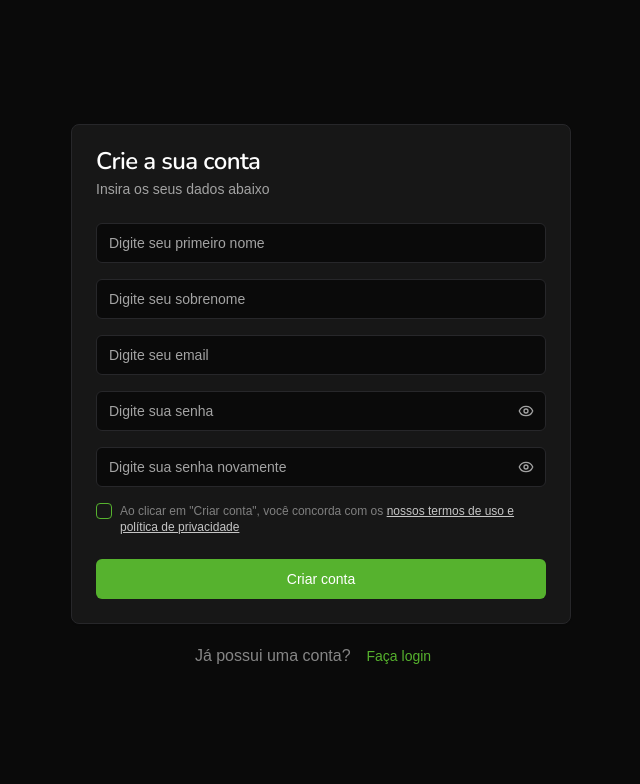
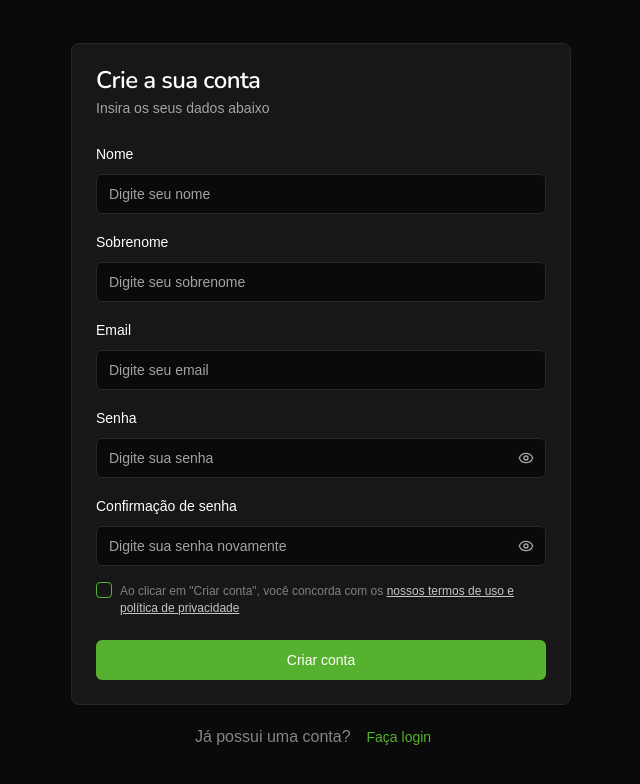
Before and after one commit to cerqMateus/fintrack, a React (Vite) app: page /signup in a window 1280 px wide. Shown: the top 784 px of the page, without its empty margins (319-959 px from the left). Built offline with nearby package versions, Linux system fonts and the light colour scheme; a web font is replaced by a local one.

Commit message:
feat: add form validation

```diff
--- a/package.json
+++ b/package.json
@@ -11,17 +11,20 @@
     "prepare": "husky"
   },
   "dependencies": {
+    "@hookform/resolvers": "^4.1.3",
     "@radix-ui/react-checkbox": "^1.1.4",
+    "@radix-ui/react-label": "^2.1.2",
     "@radix-ui/react-slot": "^1.1.2",
     "class-variance-authority": "^0.7.1",
     "clsx": "^2.1.1",
     "lucide-react": "^0.483.0",
     "react": "^18.3.1",
     "react-dom": "^18.3.1",
+    "react-hook-form": "^7.54.2",
     "react-router": "^7.1.1",
     "tailwind-merge": "^3.0.2",
     "tailwindcss-animate": "^1.0.7",
-    "zod": "^3.24.1"
+    "zod": "^3.24.2"
   },
   "devDependencies": {
     "@eslint/js": "^9.17.0",
--- a/src/components/PasswordInput.jsx
+++ b/src/components/PasswordInput.jsx
@@ -1,10 +1,11 @@
 import { EyeIcon, EyeOffIcon } from "lucide-react";
-import { useState } from "react";
+import { forwardRef, useState } from "react";
 
 import { Button } from "./ui/button";
 import { Input } from "./ui/input";
 
-const PasswordInput = ({ placeholder = "Digite sua senha" }) => {
+const PasswordInput = forwardRef(
+  ({ placeholder = "Digite sua senha", ...props }, ref) => {
     const [passwordIsVisible, setPasswordIsVisible] = useState(false);
 
     return (
@@ -12,6 +13,8 @@
         <Input
           type={passwordIsVisible ? "text" : "password"}
           placeholder={placeholder}
+          ref={ref}
+          {...props}
         ></Input>
         <Button
           variant="ghost"
@@ -22,6 +25,9 @@
         </Button>
       </div>
     );
-};
+  }
+);
+
+PasswordInput.displayName = "PasswordInput";
 
 export default PasswordInput;
--- /dev/null
+++ b/src/components/ui/form.jsx
@@ -0,0 +1,136 @@
+import { Slot } from "@radix-ui/react-slot";
+import * as React from "react";
+import { Controller, FormProvider, useFormContext } from "react-hook-form";
+
+import { Label } from "@/components/ui/label";
+import { cn } from "@/lib/utils";
+
+const Form = FormProvider;
+
+const FormFieldContext = React.createContext({});
+
+const FormField = ({ ...props }) => {
+  return (
+    <FormFieldContext.Provider value={{ name: props.name }}>
+      <Controller {...props} />
+    </FormFieldContext.Provider>
+  );
+};
+
+const useFormField = () => {
+  const fieldContext = React.useContext(FormFieldContext);
+  const itemContext = React.useContext(FormItemContext);
+  const { getFieldState, formState } = useFormContext();
+
+  const fieldState = getFieldState(fieldContext.name, formState);
+
+  if (!fieldContext) {
+    throw new Error("useFormField should be used within <FormField>");
+  }
+
+  const { id } = itemContext;
+
+  return {
+    id,
+    name: fieldContext.name,
+    formItemId: `${id}-form-item`,
+    formDescriptionId: `${id}-form-item-description`,
+    formMessageId: `${id}-form-item-message`,
+    ...fieldState,
+  };
+};
+
+const FormItemContext = React.createContext({});
+
+const FormItem = React.forwardRef(({ className, ...props }, ref) => {
+  const id = React.useId();
+
+  return (
+    <FormItemContext.Provider value={{ id }}>
+      <div ref={ref} className={cn("space-y-2", className)} {...props} />
+    </FormItemContext.Provider>
+  );
+});
+FormItem.displayName = "FormItem";
+
+const FormLabel = React.forwardRef(({ className, ...props }, ref) => {
+  const { error, formItemId } = useFormField();
+
+  return (
+    <Label
+      ref={ref}
+      className={cn(error && "text-destructive", className)}
+      htmlFor={formItemId}
+      {...props}
+    />
+  );
+});
+FormLabel.displayName = "FormLabel";
+
+const FormControl = React.forwardRef(({ ...props }, ref) => {
+  const { error, formItemId, formDescriptionId, formMessageId } =
+    useFormField();
+
+  return (
+    <Slot
+      ref={ref}
+      id={formItemId}
+      aria-describedby={
+        !error
+          ? `${formDescriptionId}`
+          : `${formDescriptionId} ${formMessageId}`
+      }
+      aria-invalid={!!error}
+      {...props}
+    />
+  );
+});
+FormControl.displayName = "FormControl";
+
+const FormDescription = React.forwardRef(({ className, ...props }, ref) => {
+  const { formDescriptionId } = useFormField();
+
+  return (
+    <p
+      ref={ref}
+      id={formDescriptionId}
+      className={cn("text-sm text-muted-foreground", className)}
+      {...props}
+    />
+  );
+});
+FormDescription.displayName = "FormDescription";
+
+const FormMessage = React.forwardRef(
+  ({ className, children, ...props }, ref) => {
+    const { error, formMessageId } = useFormField();
+    const body = error ? String(error?.message ?? "") : children;
+
+    if (!body) {
+      return null;
+    }
+
+    return (
+      <p
+        ref={ref}
+        id={formMessageId}
+        className={cn("text-sm font-medium text-destructive", className)}
+        {...props}
+      >
+        {body}
+      </p>
+    );
+  }
+);
+FormMessage.displayName = "FormMessage";
+
+export {
+  Form,
+  FormControl,
+  FormDescription,
+  FormField,
+  FormItem,
+  FormLabel,
+  FormMessage,
+  useFormField,
+};
--- /dev/null
+++ b/src/components/ui/label.jsx
@@ -0,0 +1,22 @@
+"use client";
+
+import * as LabelPrimitive from "@radix-ui/react-label";
+import { cva } from "class-variance-authority";
+import * as React from "react";
+
+import { cn } from "@/lib/utils";
+
+const labelVariants = cva(
+  "text-sm font-medium leading-none peer-disabled:cursor-not-allowed peer-disabled:opacity-70"
+);
+
+const Label = React.forwardRef(({ className, ...props }, ref) => (
+  <LabelPrimitive.Root
+    ref={ref}
+    className={cn(labelVariants(), className)}
+    {...props}
+  />
+));
+Label.displayName = LabelPrimitive.Root.displayName;
+
+export { Label };
--- a/src/pages/signup.jsx
+++ b/src/pages/signup.jsx
@@ -1,4 +1,6 @@
 /* eslint-disable react/no-unescaped-entities */
+import { zodResolver } from "@hookform/resolvers/zod";
+import { useForm } from "react-hook-form";
 import { Link } from "react-router";
 import { z } from "zod";
 
@@ -13,6 +15,14 @@
   CardTitle,
 } from "@/components/ui/card";
 import { Checkbox } from "@/components/ui/checkbox";
+import {
+  Form,
+  FormControl,
+  FormField,
+  FormItem,
+  FormLabel,
+  FormMessage,
+} from "@/components/ui/form";
 import { Input } from "@/components/ui/input";
 
 const signupSchema = z.object({
@@ -44,22 +54,116 @@
 
 console.log(signupSchema);
 const SignUpPage = () => {
+  const methods = useForm({
+    resolver: zodResolver(signupSchema),
+    defaultValues: {
+      firstName: "",
+      lastName: "",
+      email: "",
+      password: "",
+      passwordConfirmation: "",
+      terms: false,
+    },
+  });
+
+  const handleSubmit = (data) => {
+    console.log(data);
+  };
   return (
     <div className="flex h-screen w-screen flex-col items-center justify-center gap-3">
+      <Form {...methods}>
+        <form onSubmit={methods.handleSubmit(handleSubmit)}>
           <Card className="w-[500px]">
             <CardHeader>
               <CardTitle>Crie a sua conta</CardTitle>
               <CardDescription>Insira os seus dados abaixo</CardDescription>
             </CardHeader>
             <CardContent className="space-y-4">
-          <Input placeholder="Digite seu primeiro nome"></Input>
-          <Input placeholder="Digite seu sobrenome"></Input>
-          <Input placeholder="Digite seu email"></Input>
-          <PasswordInput />
-          <PasswordInput placeholder="Digite sua senha novamente" />
-          <div className="items-top flex space-x-2">
-            <Checkbox id="terms" />
-            <div className="grid gap-1.5 leading-none">
+              {/* PRIMEIRO NOME  */}
+              <FormField
+                control={methods.control}
+                name="firstName"
+                render={({ field }) => (
+                  <FormItem>
+                    <FormLabel>Nome</FormLabel>
+                    <FormControl>
+                      <Input placeholder="Digite seu nome" {...field} />
+                    </FormControl>
+                    <FormMessage />
+                  </FormItem>
+                )}
+              />
+              {/* SEGUNDO NOME */}
+              <FormField
+                control={methods.control}
+                name="lastName"
+                render={({ field }) => (
+                  <FormItem>
+                    <FormLabel>Sobrenome</FormLabel>
+                    <FormControl>
+                      <Input placeholder="Digite seu sobrenome" {...field} />
+                    </FormControl>
+                    <FormMessage />
+                  </FormItem>
+                )}
+              />
+              {/* EMAIL */}
+              <FormField
+                control={methods.control}
+                name="email"
+                render={({ field }) => (
+                  <FormItem>
+                    <FormLabel>Email</FormLabel>
+                    <FormControl>
+                      <Input placeholder="Digite seu email" {...field} />
+                    </FormControl>
+                    <FormMessage />
+                  </FormItem>
+                )}
+              />
+              {/* SENHA */}
+              <FormField
+                control={methods.control}
+                name="password"
+                render={({ field }) => (
+                  <FormItem>
+                    <FormLabel>Senha</FormLabel>
+                    <FormControl>
+                      <PasswordInput {...field} />
+                    </FormControl>
+                    <FormMessage />
+                  </FormItem>
+                )}
+              />
+              {/* CONFIRMAÇÃO DE SENHA */}
+              <FormField
+                control={methods.control}
+                name="passwordConfirmation"
+                render={({ field }) => (
+                  <FormItem>
+                    <FormLabel>Confirmação de senha</FormLabel>
+                    <FormControl>
+                      <PasswordInput
+                        placeholder="Digite sua senha novamente"
+                        {...field}
+                      />
+                    </FormControl>
+                    <FormMessage />
+                  </FormItem>
+                )}
+              />
+              <FormField
+                control={methods.control}
+                name="terms"
+                render={({ field }) => (
+                  <FormItem className="items-top flex space-x-2 space-y-0">
+                    <FormControl>
+                      <Checkbox
+                        checked={field.value}
+                        onCheckedChange={field.onChange}
+                      />
+                    </FormControl>
+                    <div className="space-y-1 leading-none">
                       <label
                         htmlFor="terms1"
                         className="text-xs text-muted-foreground opacity-75"
@@ -70,12 +174,16 @@
                         </a>
                       </label>
                     </div>
-          </div>
+                  </FormItem>
+                )}
+              />
             </CardContent>
             <CardFooter>
               <Button className="w-full">Criar conta</Button>
             </CardFooter>
           </Card>
+        </form>
+      </Form>
       <div className="flex items-center justify-center">
         <p className="text-center opacity-50">Já possui uma conta?</p>
         <Button variant="link" asChild>
```
Also changed, not shown: 1 other file (tests, documents, lock files or other folders). Lines whose indentation alone changed are shown as unchanged.
